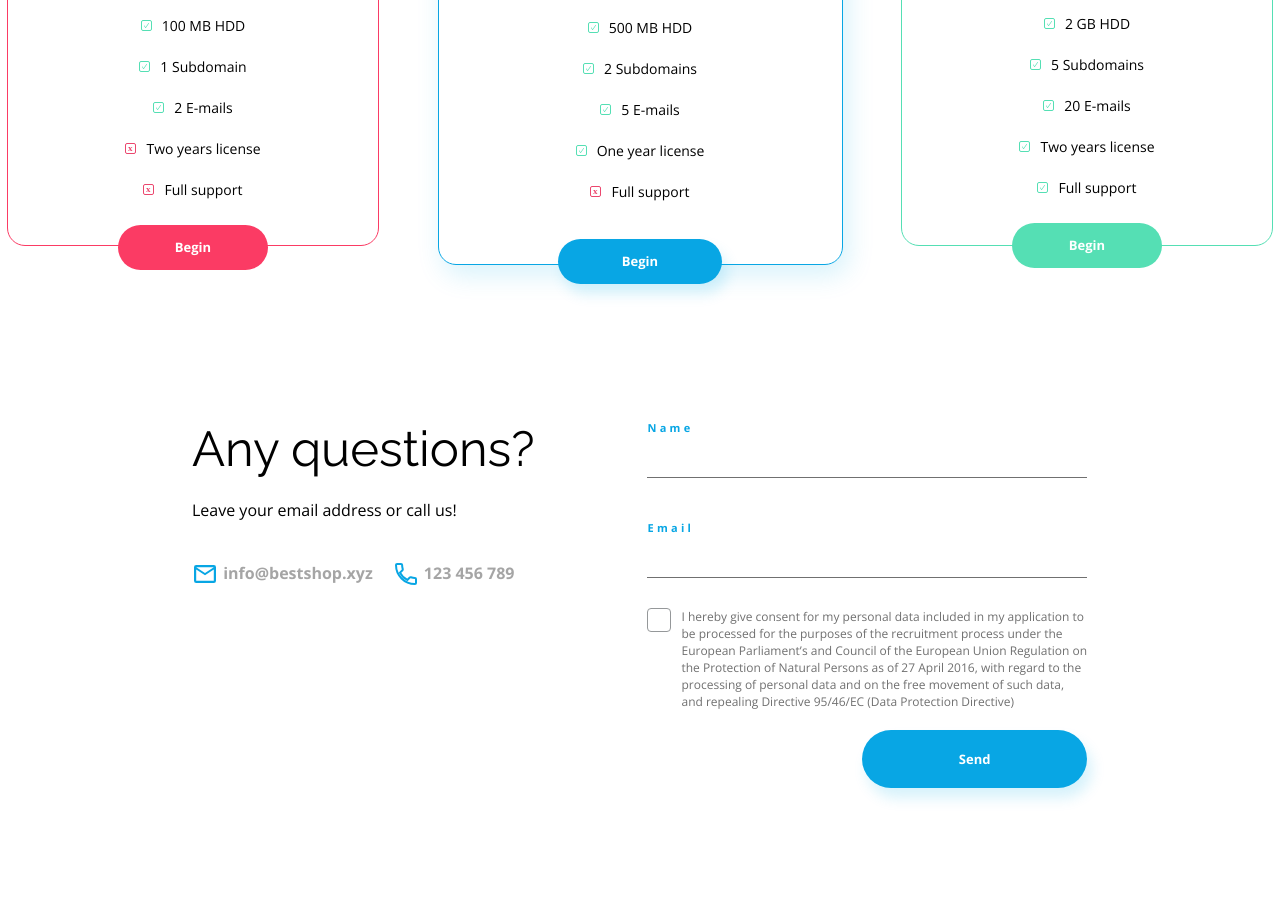
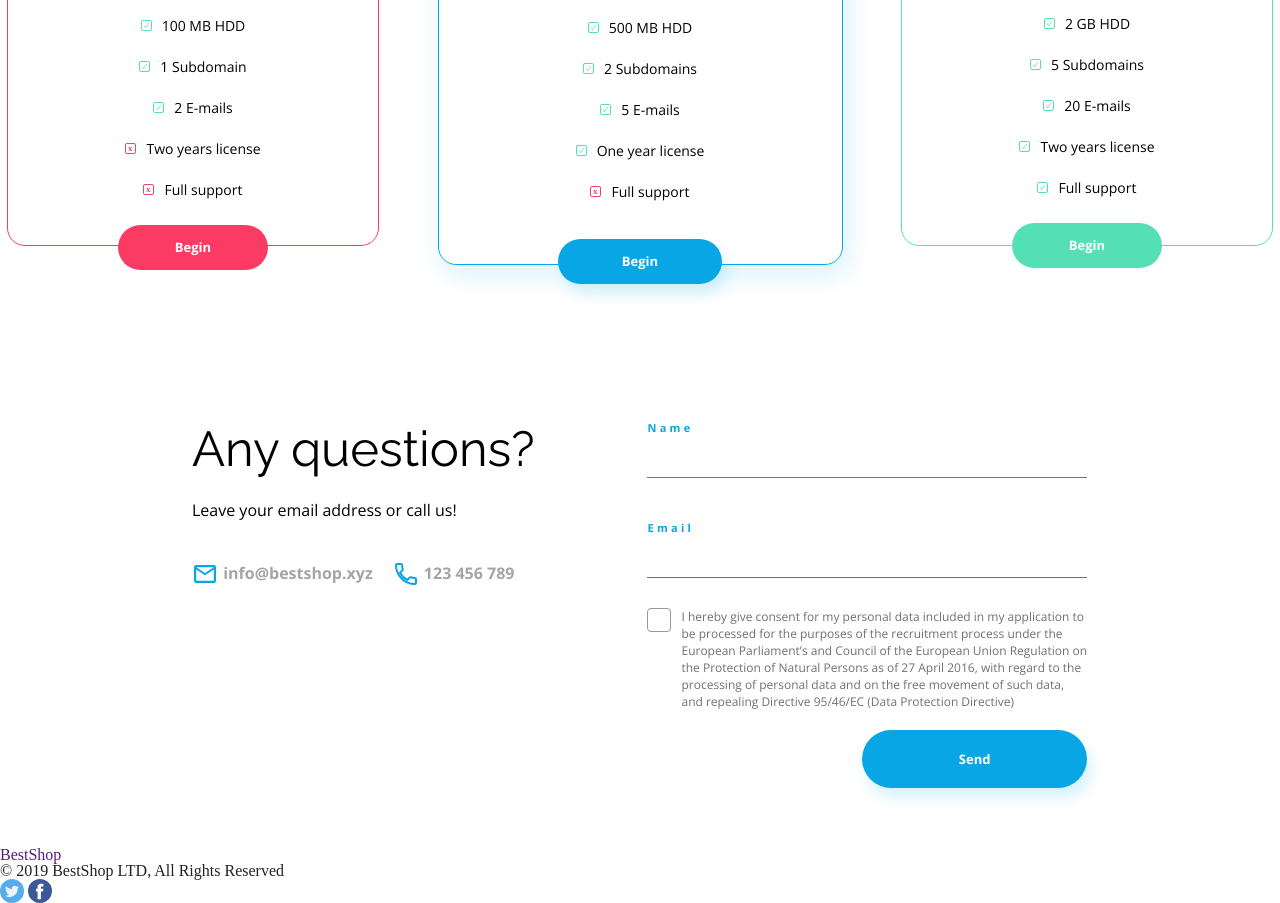
Before and after one commit to Karol855/BestShop, a plain HTML site: page index.html in a window 1280 px wide. Shown: the part 3125-4028 px from the top of the page. Before the commit the page ends 3972 px from the top, so only its background shows below. Drawn offline with nearby package versions, Linux system fonts and the light colour scheme.

Commit message:
added HTML structure of footer section

```diff
--- a/index.html
+++ b/index.html
@@ -201,5 +201,22 @@
         </div>
     </section>
 </main>
+<!--    *****   added footer section   *****   -->
+<footer class="footer">
+    <div class="container footer__container">
+        <div class="footer__logo--container">
+            <a href="" class="footer__logo">BestShop</a>
+            <p class="footer__copy">© 2019 BestShop LTD, All Rights Reserved</p>
+        </div>
+        <div class="footer__icons">
+            <a href="" class="twitter">
+                <img src="assets/Twitter.svg" alt="twitter" class="twitter__icon">
+            </a>
+            <a href="" class="facebook">
+                <img src="assets/Facebook.svg" alt="facebook" class="facebook__icon">
+            </a>
+        </div>
+    </div>
+</footer>
 </body>
 </html>
```
